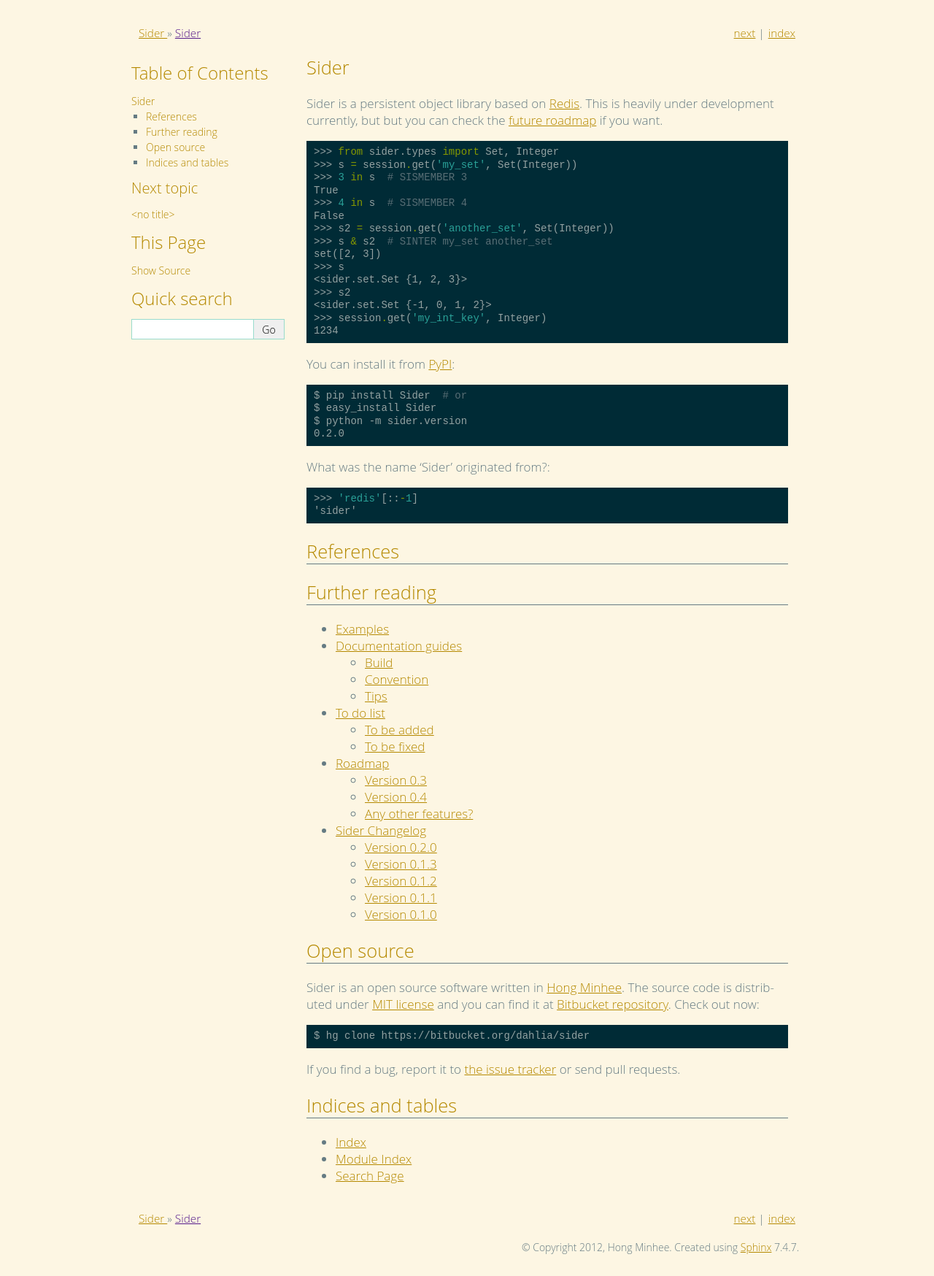
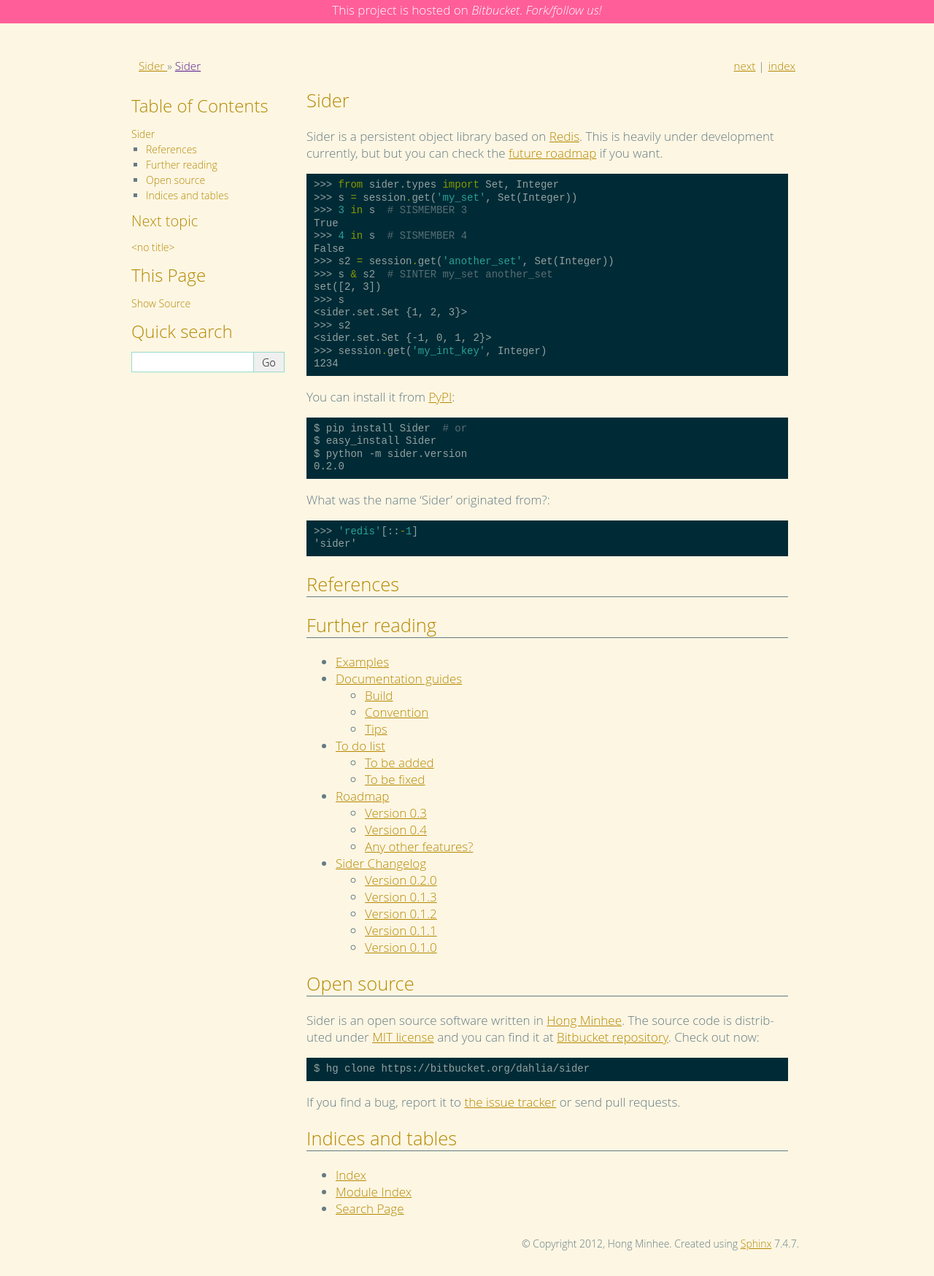
Before and after one commit to dahlia/sider, a Sphinx documentation site: the page built from docs/index.rst, in a window 1280 px wide. Shown: the whole page at 73% size. Built offline with Sphinx 7.4.7, drawn with Linux system fonts in a browser that asks for light colours; the version number could not be read and is left out.

Commit message:
Bitbucket link
--HG--
branch : docs

```diff
--- a/docs/_themes/solarized/layout.html
+++ b/docs/_themes/solarized/layout.html
@@ -23,3 +23,12 @@
   </script>
   {{ super() }}
 {% endblock %}
+{% block relbar2 %}
+  {% if theme_bitbucket %}
+    <div class="bitbucket">
+      This project is hosted on
+      <a href="https://bitbucket/{{ theme_bitbucket }}">Bitbucket</a>.
+      <a href="https://bitbucket/{{ theme_bitbucket }}">Fork/follow us!</a>
+    </div>
+  {% endif %}
+{% endblock %}
--- a/docs/_themes/solarized/static/solarized.css_t
+++ b/docs/_themes/solarized/static/solarized.css_t
@@ -73,6 +73,29 @@
   font-size: 1em;
 }
 
+{% if theme_bitbucket %}
+  body {
+    padding-top: 30px;
+  }
+
+  .bitbucket {
+    position: absolute;
+    top: 0;
+    width: 100%;
+    height: 30px;
+    background-color: #ff5e99;
+    color: white;
+    text-align: center;
+    font-family: {{ body_font_stack }};
+    padding-top: 2px;
+  }
+  .bitbucket a {
+    font-style: italic;
+    text-decoration: none;
+    color: white;
+  }
+{% endif %}
+
 
 div.admonition {
   border-left: 10px solid #93a1a1;
--- a/docs/_themes/solarized/theme.conf
+++ b/docs/_themes/solarized/theme.conf
@@ -4,3 +4,4 @@
 pygments_style = solarized.SolarizedStyle
 
 [options]
+bitbucket = ''
--- a/docs/conf.py
+++ b/docs/conf.py
@@ -106,7 +106,7 @@
 # Theme options are theme-specific and customize the look and feel of a theme
 # further.  For a list of options available for each theme, see the
 # documentation.
-#html_theme_options = {'codebgcolor': '#002B36', 'codetextcolor': '#586E75'}
+html_theme_options = {'bitbucket': 'sider/dahlia'}
 
 # Add any paths that contain custom themes here, relative to this directory.
 html_theme_path = ['_themes']
```
